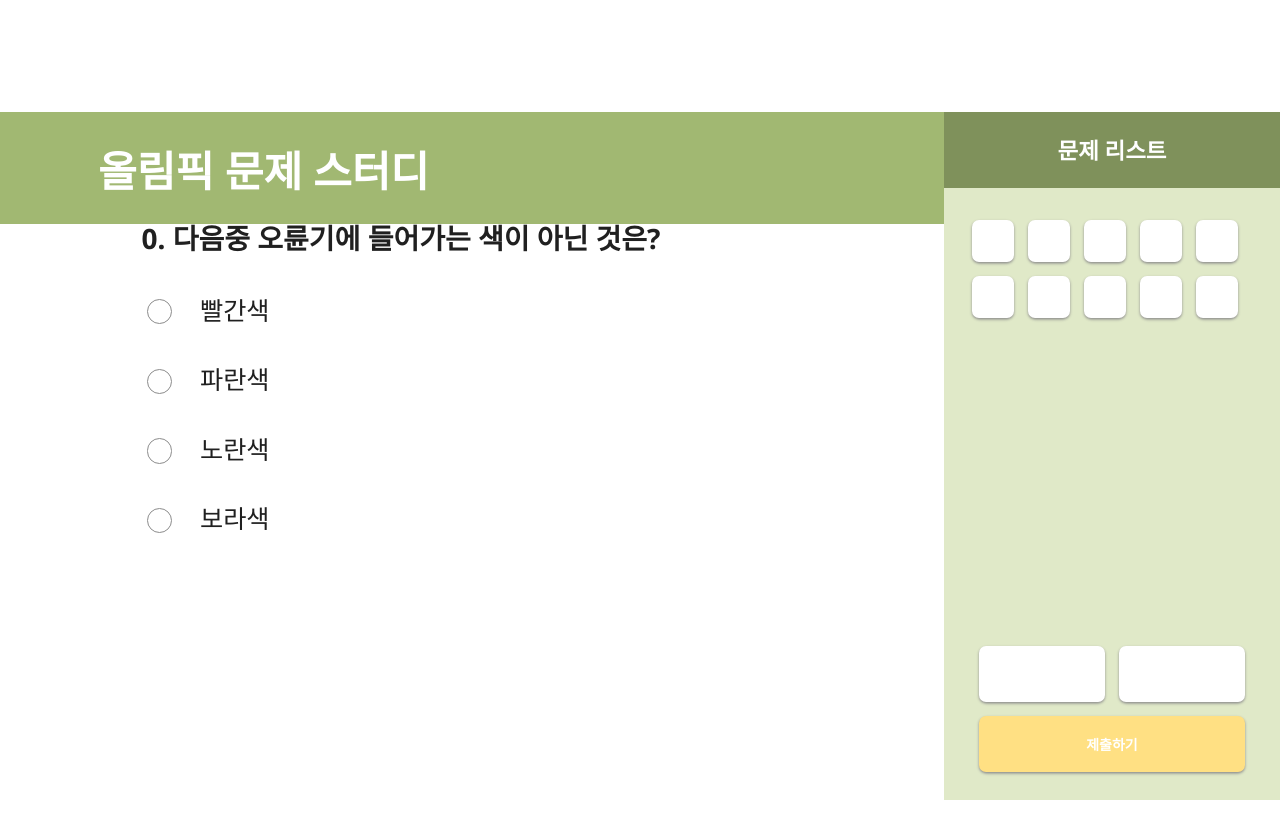
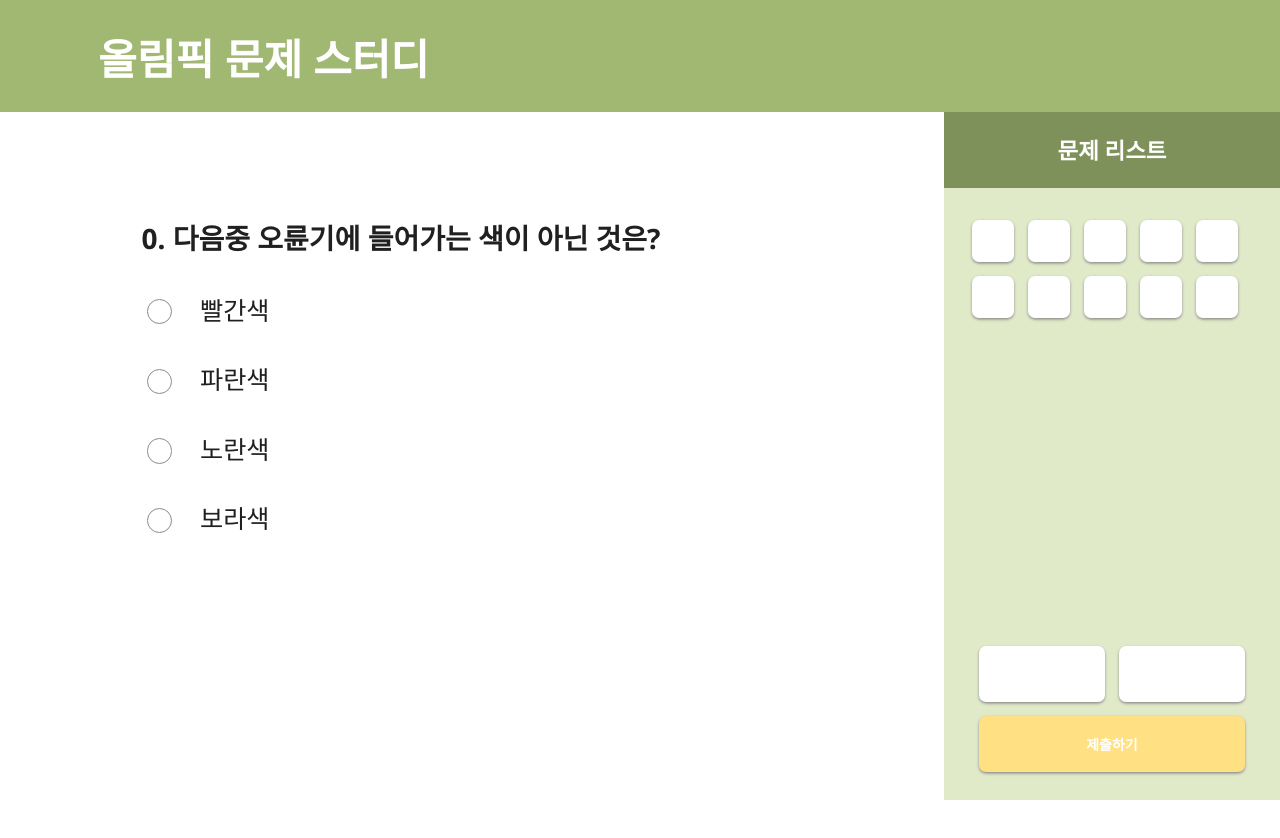
Before and after one commit to Spring-Cooler/SGMA_Frontend, a Vue app: page /exams/1 in a window 1280 px wide. Shown: the top 838 px of the page. After the commit the page ends 800 px from the top, so only its background shows below. Built offline with nearby package versions, Linux system fonts and the light colour scheme; what v-calendar would draw is missing.

Commit message:
Fix: 시험 페이지 root-container 추가

```diff
--- a/src/views/Problem/ExamPage.vue
+++ b/src/views/Problem/ExamPage.vue
@@ -1,4 +1,5 @@
-<template class="root-container">
+<template>
+	<div class="root-container">
 		<header class="top-nav">
 			<div class="test-title">
 				<p>올림픽 문제 스터디</p>
@@ -42,6 +43,7 @@
 				</div>
 			</div>
 		</aside>
+	</div>
 </template>
 
 <script setup>
```
Lines whose indentation alone changed are shown as unchanged.
